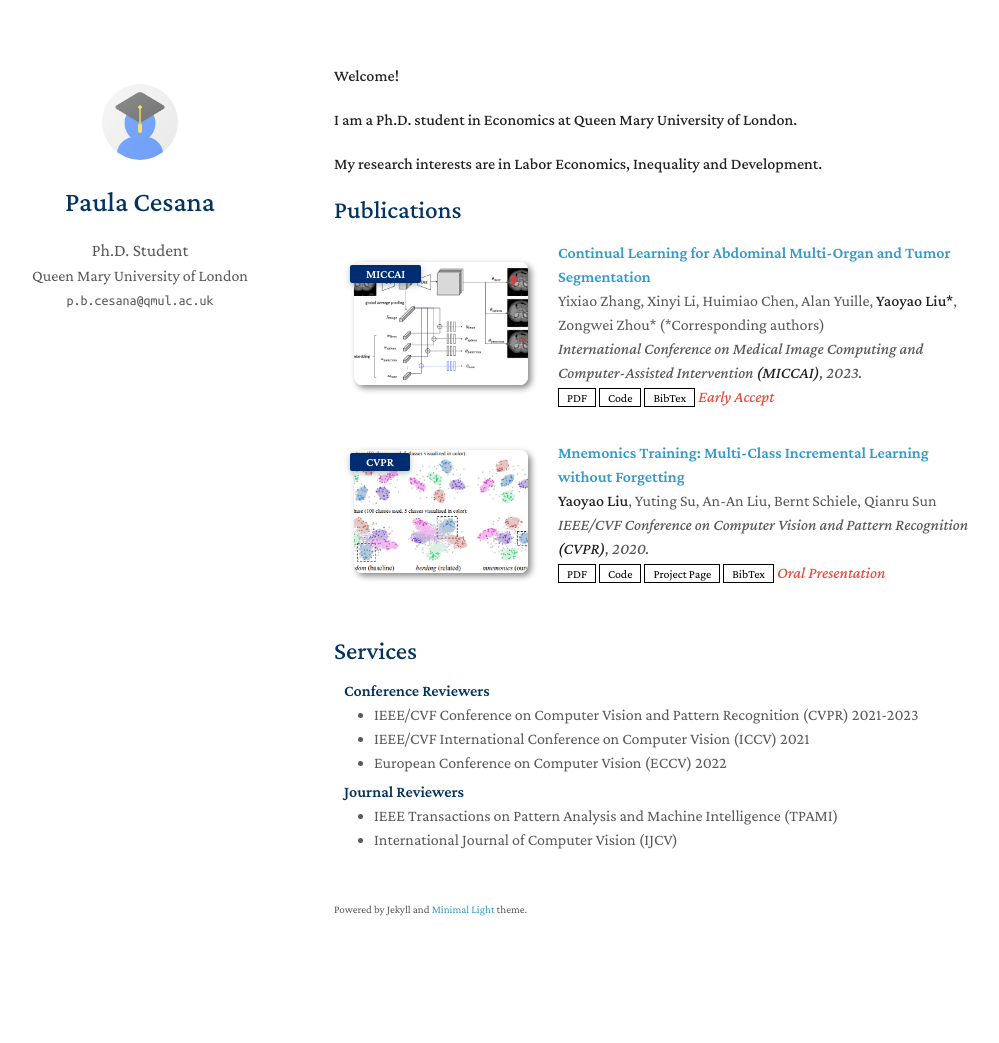
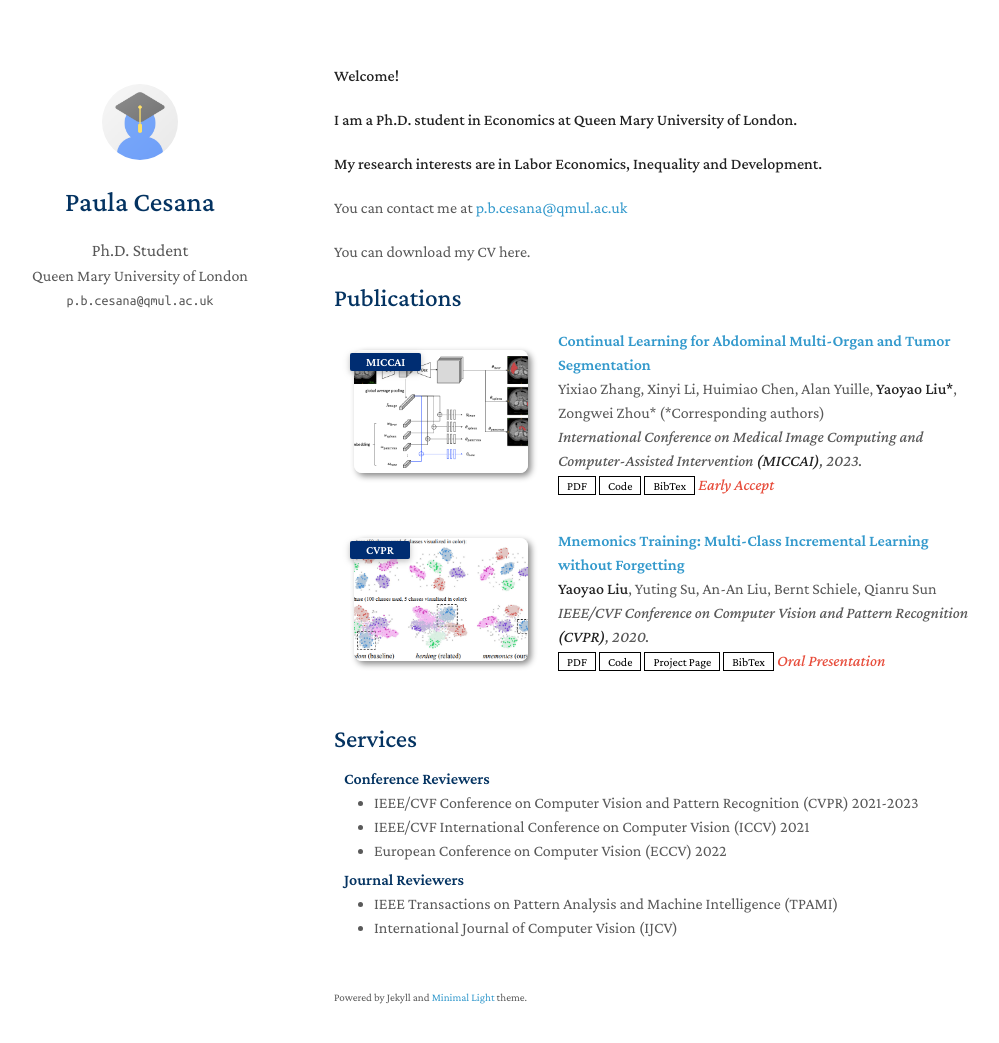
Before and after one commit to paulacesana/paulacesana.github.io, a Jekyll site: the page built from index.md, in a window 1280 px wide and 1078 px high. Shown: the top 1043 px of the window, without its empty margins (136-1135 px from the left). Built offline with Jekyll 4.4.1, drawn with Linux system fonts in a browser that asks for light colours; a style sheet for code colours, icons or effects is not loaded.

Commit message:
Update index.md
added email link and cv

```diff
--- a/index.md
+++ b/index.md
@@ -7,6 +7,10 @@ layout: homepage
 
  **My research interests are in Labor Economics, Inequality and Development.**
 
+ You can contact me at [p.b.cesana@qmul.ac.uk](mailto:p.b.cesana@qmul.ac.uk)
+
+ You can download my CV here.
+
 
 {% include_relative _includes/publications.md %}
 
```
